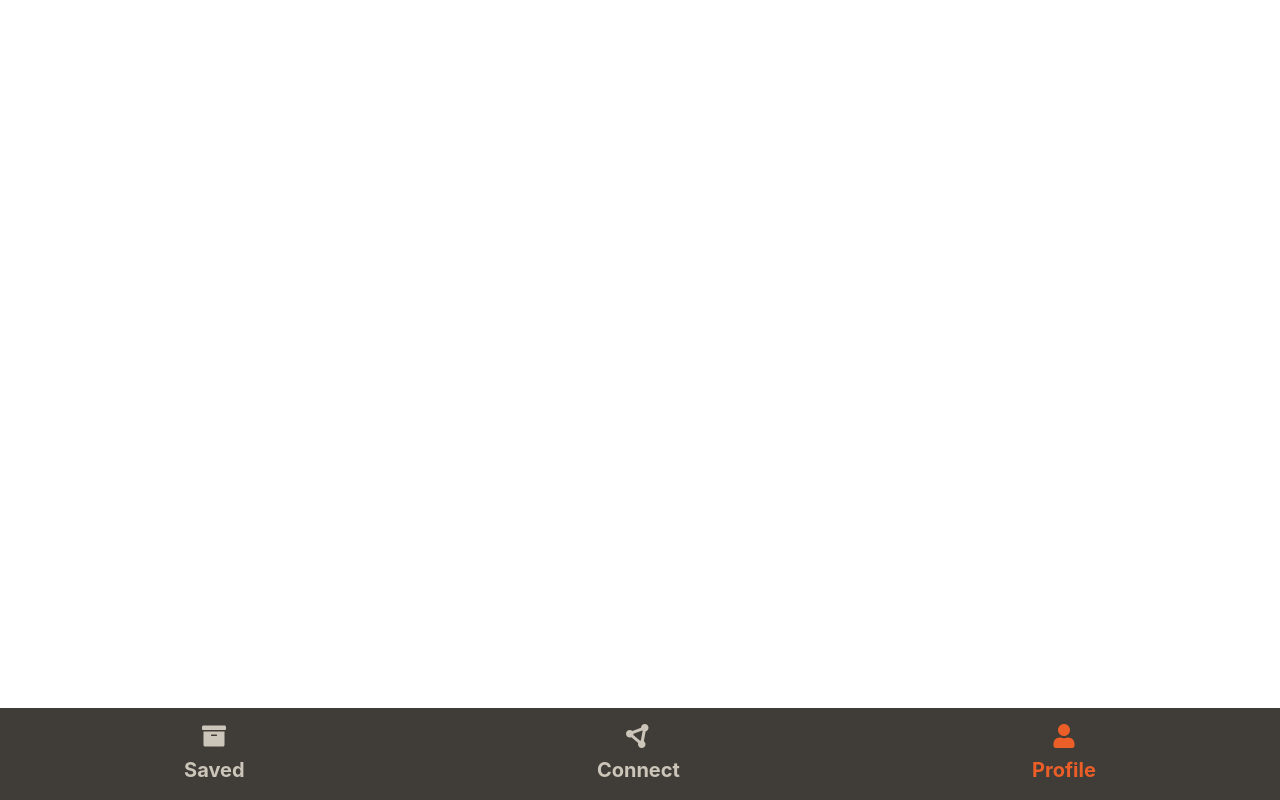
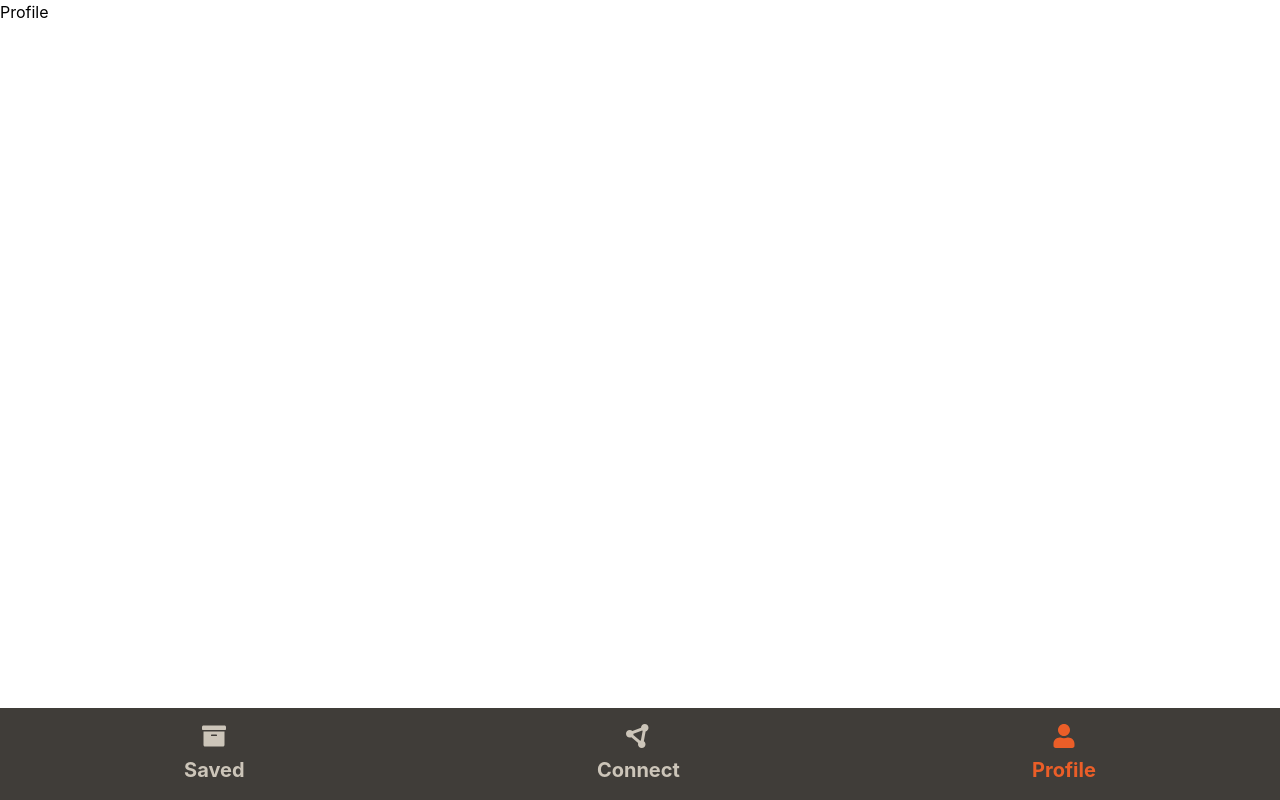
Before and after one commit to CodedBeats/WorkFlirt, a React (Create React App) app in the folder frontend/: page /profile in a window 1280 px wide. Built offline with nearby package versions, Linux system fonts and the light colour scheme.

Commit message:
fix(frontend): properly wrapped app with layout for scrollable page content and bottom nav

```diff
--- a/frontend/src/App.tsx
+++ b/frontend/src/App.tsx
@@ -1,6 +1,6 @@
 // dependencies
 import React from "react";
-import { BrowserRouter as Router, Routes, Route } from "react-router-dom";
+import { BrowserRouter as Router, Routes, Route, Outlet } from "react-router-dom";
 
 // pages
 import Home from "./pages/Home";
@@ -10,16 +10,19 @@ import Profile from "./pages/Profile";
 // components
 import { BottomNav } from "./components/nav/BottomNav";
 
-// layout component
+// layout component, all pages scrollable with bottom nav fixed
 const Layout = () => (
-    <>
+    <div className="flex flex-col flex-1">
+        <div className="flex-1 overflow-y-auto">
+            <Outlet />
+        </div>
         <BottomNav />
-    </>
+    </div>
 );
 
 function App() {
     return (
-        <div className="app h-screen">
+        <div className="app h-screen flex flex-col">
             <Router>
                 <Routes>
                     <Route element={<Layout />}>
--- a/frontend/src/pages/Profile.tsx
+++ b/frontend/src/pages/Profile.tsx
@@ -2,7 +2,7 @@
 const Profile = () => {
     return (
         <div>
-            <h1>Home</h1>
+            <h1>Profile</h1>
         </div>
     )
 }
--- a/frontend/src/pages/Saved.tsx
+++ b/frontend/src/pages/Saved.tsx
@@ -2,7 +2,7 @@
 const Saved = () => {
     return (
         <div>
-            <h1>Home</h1>
+            <h1>Saved</h1>
         </div>
     )
 }
```
